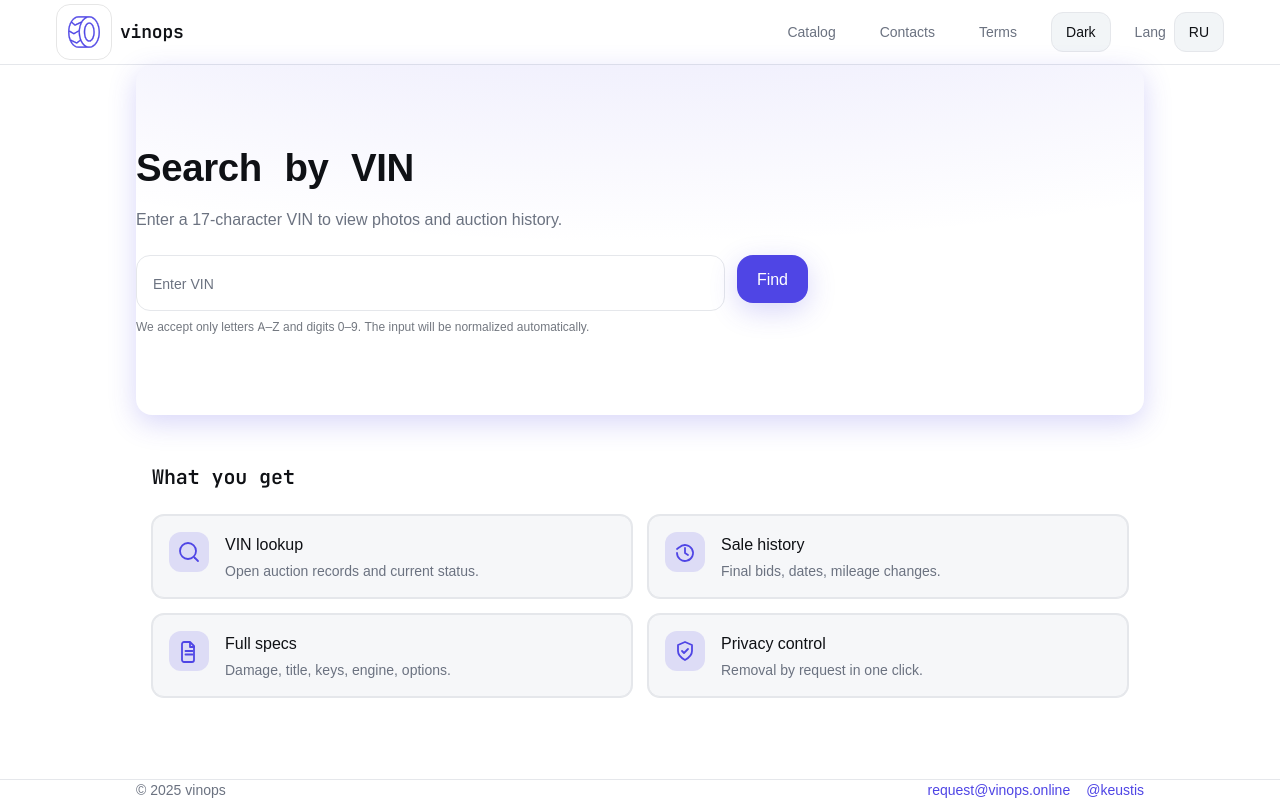
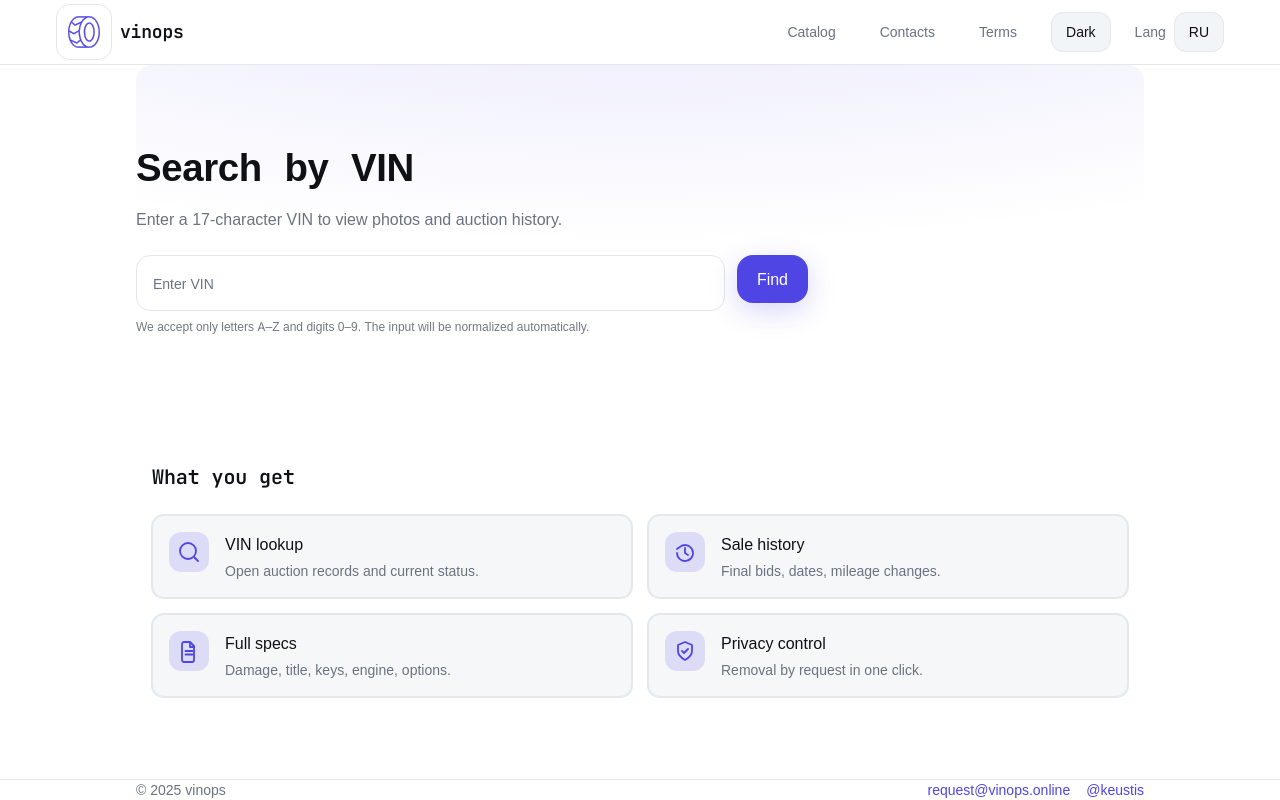
Before and after one commit to KestutisTreciokas/vinops, a Next.js app in the folder frontend/: page /en in a window 1280 px wide. Built offline with nearby package versions, Linux system fonts and the light colour scheme.

Commit message:
S1-A: kill hero container shadow

```diff
--- a/frontend/src/styles/globals.css
+++ b/frontend/src/styles/globals.css
@@ -1522,3 +1522,5 @@ h3, .h3 { font-size: var(--fs-h3); line-height: 1.35;        font-weight: 600; }
 .hero :where(input,.input){
   border-color: var(--border-muted) !important;
 }
+
+.hero{box-shadow:none !important;}
```
